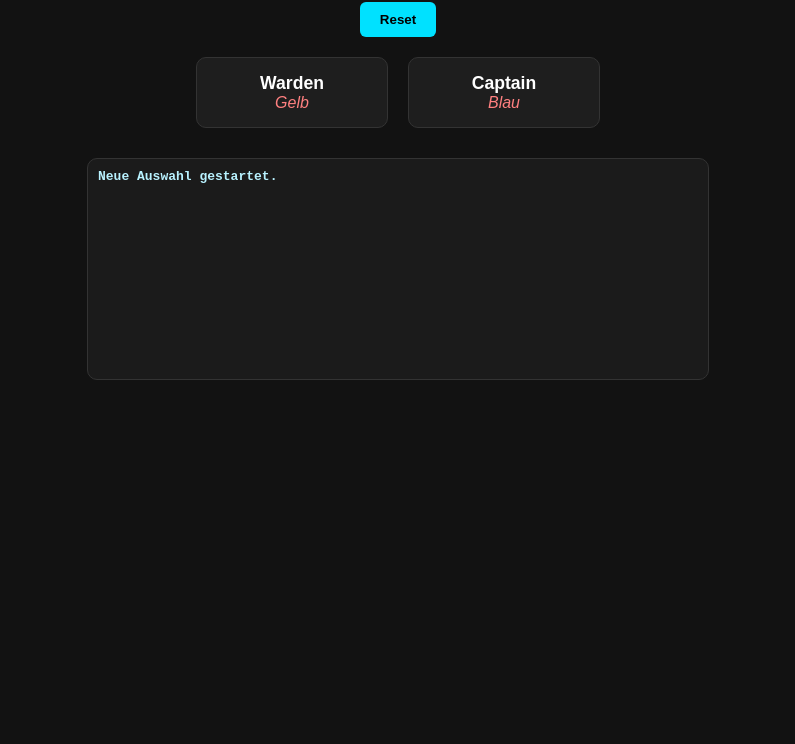
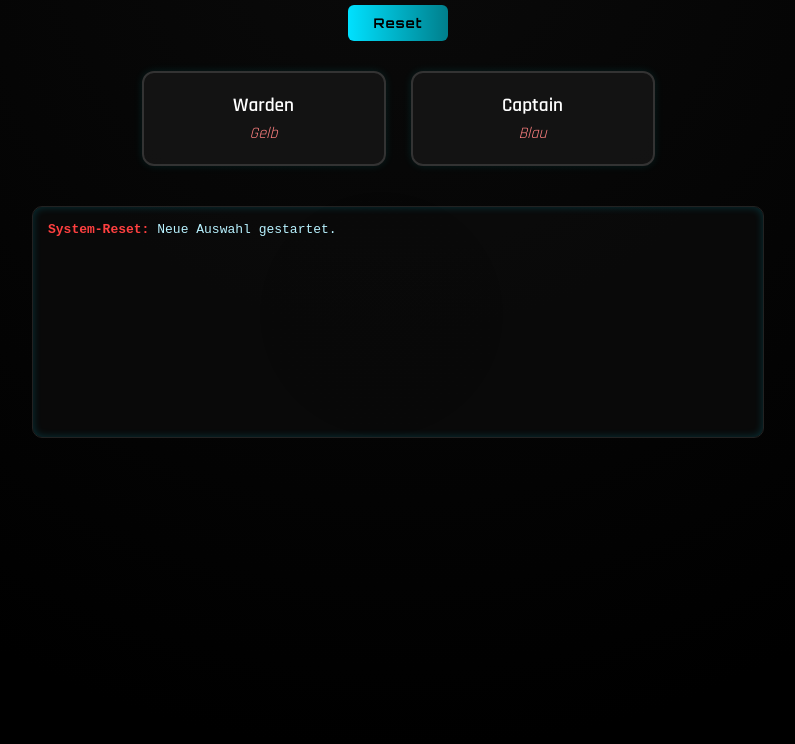
Before and after one commit to ericberlin-crypto/Nemesis-Select, a plain HTML site: page index.html in a window 1280 px wide. Shown: the part 86-830 px from the top of the page, without its empty margins (242-1037 px from the left). Before the commit the page ends 800 px from the top, so only its background shows below. Drawn offline with Linux system fonts and the light colour scheme.

Commit message:
Update index.html

```diff
--- a/index.html
+++ b/index.html
@@ -4,66 +4,62 @@
 <meta charset="UTF-8">
 <meta name="viewport" content="width=device-width, initial-scale=1.0">
 <title>Nemesis Charakterauswahl</title>
+
+<!-- Google Fonts -->
+<link href="https://fonts.googleapis.com/css2?family=Orbitron:wght@400;700&family=Rajdhani:wght@400;600&display=swap" rel="stylesheet">
+
 <style>
   body {
-    font-family: Arial, sans-serif;
-    background-color: #121212;
-    color: #e0e0e0;
     margin: 0;
     padding: 0;
-    text-align: center;
+    font-family: 'Rajdhani', sans-serif;
+    background: radial-gradient(circle at top, #0a0a0a 0%, #000 80%);
+    color: #d0f8ff;
+    min-height: 100vh;
+    overflow-x: hidden;
   }
 
   h1 {
-    color: #00e1ff;
+    font-family: 'Orbitron', sans-serif;
+    text-align: center;
+    color: #8cfffb;
+    letter-spacing: 3px;
     margin-top: 30px;
-  }
-
-  #controls {
-    margin: 20px 0;
-  }
-
-  button {
-    background-color: #00e1ff;
-    border: none;
-    color: #000;
-    padding: 10px 20px;
-    border-radius: 6px;
-    font-weight: bold;
-    cursor: pointer;
-  }
-
-  button:hover {
-    background-color: #0099aa;
+    text-shadow: 0 0 10px #00e1ff;
   }
 
   #choices {
     display: flex;
+    flex-wrap: wrap;
     justify-content: center;
-    flex-wrap: wrap;
-    gap: 20px;
-    margin-top: 20px;
+    gap: 25px;
+    margin-top: 30px;
   }
 
   .character {
-    background: #1e1e1e;
-    border: 1px solid #333;
-    border-radius: 10px;
-    padding: 15px;
-    width: 160px;
+    background: rgba(20, 20, 20, 0.9);
+    border: 2px solid #333;
+    padding: 20px;
+    border-radius: 12px;
     cursor: pointer;
-    transition: 0.2s;
+    width: 200px;
+    text-align: center;
+    transition: all 0.25s ease;
+    box-shadow: 0 0 8px rgba(0, 255, 255, 0.1);
   }
 
   .character:hover {
-    background: #2a2a2a;
     border-color: #00e1ff;
+    box-shadow: 0 0 15px rgba(0, 255, 255, 0.3);
+    transform: translateY(-3px);
+    background: rgba(25, 25, 25, 0.95);
   }
 
   .character b {
     display: block;
-    font-size: 1.1em;
     color: #fff;
+    font-size: 1.2em;
+    margin-bottom: 5px;
   }
 
   .character i {
@@ -71,22 +67,66 @@
   }
 
   #log {
-    background: #1b1b1b;
-    border: 1px solid #333;
+    max-width: 700px;
+    margin: 40px auto;
+    background: rgba(10, 10, 10, 0.9);
+    border: 1px solid #222;
     border-radius: 10px;
-    width: 80%;
-    max-width: 600px;
-    margin: 30px auto;
-    padding: 10px;
-    text-align: left;
+    padding: 15px;
     height: 200px;
     overflow-y: auto;
     font-family: monospace;
     color: #b8f2ff;
+    box-shadow: inset 0 0 8px #00e1ff33;
+  }
+
+  #log b { color: #ff4040; }
+
+  #controls {
+    text-align: center;
+    margin-top: 15px;
+  }
+
+  button {
+    background: linear-gradient(90deg, #00e1ff, #007f8c);
+    color: #000;
+    border: none;
+    padding: 10px 25px;
+    border-radius: 6px;
+    cursor: pointer;
+    font-family: 'Orbitron', sans-serif;
+    font-weight: bold;
+    letter-spacing: 1px;
+    transition: all 0.3s ease;
+  }
+
+  button:hover {
+    background: linear-gradient(90deg, #ff4b4b, #8c0000);
+    color: #fff;
+    box-shadow: 0 0 10px #ff4b4b;
+  }
+
+  /* Dezent animierter Nebel (lokal sicher eingebunden) */
+  .fog {
+    position: fixed;
+    top: 0; left: 0;
+    width: 100%;
+    height: 100%;
+    background: radial-gradient(circle, rgba(255,255,255,0.05) 0%, transparent 70%);
+    opacity: 0.05;
+    pointer-events: none;
+    animation: fogmove 60s linear infinite;
+  }
+
+  @keyframes fogmove {
+    from { transform: translateX(0); }
+    to { transform: translateX(-200px); }
   }
 </style>
 </head>
 <body>
+
+<div class="fog"></div>
 
 <h1>Nemesis Charakterauswahl</h1>
 
@@ -130,7 +170,7 @@ function logMsg(msg) {
 
 function resetGame() {
   remaining = [...baseCharacters];
-  log.innerHTML = "<b>Neue Auswahl gestartet.</b><br>";
+  log.innerHTML = "<b>System-Reset:</b> Neue Auswahl gestartet.<br>";
   showChoices();
 }
 
@@ -157,13 +197,20 @@ function showChoices() {
 }
 
 function chooseCharacter(chosen) {
-  logMsg(`Spieler wählt ${chosen.name} (${chosen.color})`);
+  logMsg(`> Spieler wählt ${chosen.name} (${chosen.color})`);
   remaining = remaining.filter(c => c.color !== chosen.color);
   showChoices();
 }
 
-window.onload = resetGame;
+// Start nach kurzer Verzögerung zur Sicherheit
+window.onload = () => resetGame();
 </script>
+
+<noscript>
+  <p style="color:white; text-align:center; margin-top:50px;">
+    ⚠️ JavaScript ist deaktiviert – bitte aktivieren, um das Tool zu verwenden.
+  </p>
+</noscript>
 
 </body>
 </html>
```
